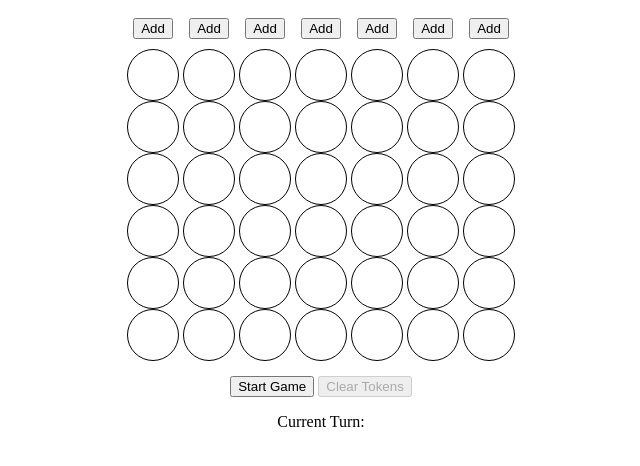
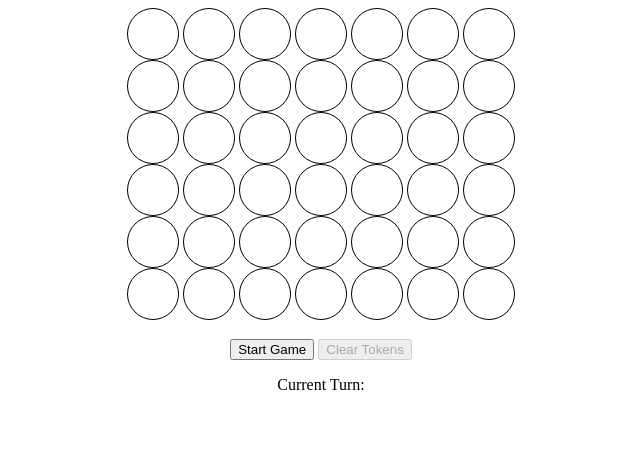
Before and after one commit to aharpt/connect-four, a plain HTML site: page index.html in a window 1280 px wide. Shown: the whole page, without its empty margins (319-959 px from the left). Drawn offline with Linux system fonts and the light colour scheme.

Commit message:
Remove button code

```diff
--- a/index.html
+++ b/index.html
@@ -8,7 +8,6 @@
   <body>
     <div class="container">
       <div class="row">
-        <button class="addChip" type="button" name="button">Add</button>
         <div class="circle"></div>
         <div class="circle"></div>
         <div class="circle"></div>
@@ -17,7 +16,6 @@
         <div class="circle"></div>
       </div>
       <div class="row">
-        <button class="addChip" type="button" name="button">Add</button>
         <div class="circle"></div>
         <div class="circle"></div>
         <div class="circle"></div>
@@ -26,7 +24,6 @@
         <div class="circle"></div>
       </div>
       <div class="row">
-        <button class="addChip" type="button" name="button">Add</button>
         <div class="circle"></div>
         <div class="circle"></div>
         <div class="circle"></div>
@@ -35,7 +32,6 @@
         <div class="circle"></div>
       </div>
       <div class="row">
-        <button class="addChip" type="button" name="button">Add</button>
         <div class="circle"></div>
         <div class="circle"></div>
         <div class="circle"></div>
@@ -44,7 +40,6 @@
         <div class="circle"></div>
       </div>
       <div class="row">
-        <button class="addChip" type="button" name="button">Add</button>
         <div class="circle"></div>
         <div class="circle"></div>
         <div class="circle"></div>
@@ -53,7 +48,6 @@
         <div class="circle"></div>
       </div>
       <div class="row">
-        <button class="addChip" type="button" name="button">Add</button>
         <div class="circle"></div>
         <div class="circle"></div>
         <div class="circle"></div>
@@ -62,7 +56,6 @@
         <div class="circle"></div>
       </div>
       <div class="row">
-        <button class="addChip" type="button" name="button">Add</button>
         <div class="circle"></div>
         <div class="circle"></div>
         <div class="circle"></div>
--- a/main.css
+++ b/main.css
@@ -23,11 +23,3 @@
   margin-top: 15px;
   display: block;
 }
-
-/* "Add Chip" button */
-
-.addChip {
-  display: inline-block;
-  margin-top: 10px;
-  margin-bottom: 10px;
-}
```
